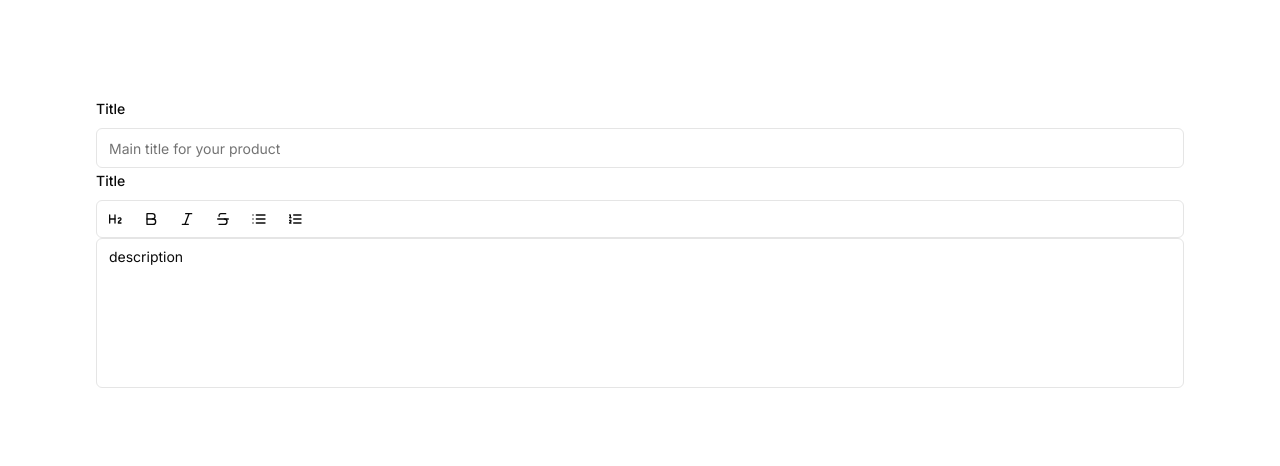
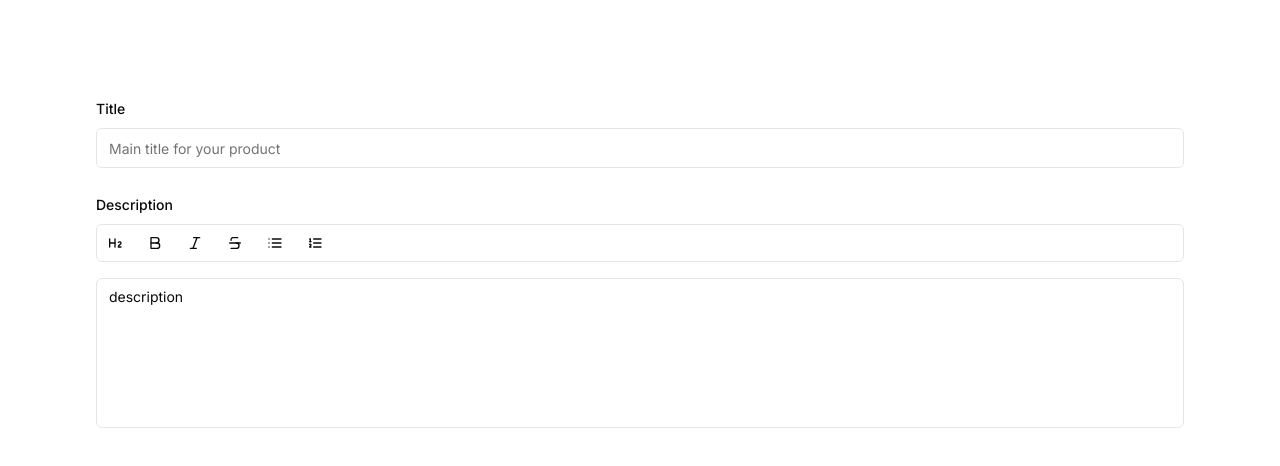
Before and after one commit to Borab2001/Texture, a Next.js app in the folder texture/: page / in a window 1280 px wide. Shown: the top 466 px of the page. Built offline with nearby package versions, Linux system fonts and the light colour scheme.

Commit message:
Styling to toolbar and layout

```diff
--- a/texture/app/page.tsx
+++ b/texture/app/page.tsx
@@ -39,7 +39,7 @@ export default function Home() {
 	return (
 		<main className="p-24">
 			<Form {...form}>
-				<form onSubmit={form.handleSubmit(onSubmit)}>
+				<form onSubmit={form.handleSubmit(onSubmit)} className="flex flex-col gap-6">
 					<FormField
 						control={form.control}
 						name="title"
@@ -58,7 +58,7 @@ export default function Home() {
 						name="description"
 						render={({ field }) => (
 							<FormItem>
-								<FormLabel>Title</FormLabel>
+								<FormLabel>Description</FormLabel>
 								<FormControl>
 									<Tiptap description={field.name} onChange={field.onChange} />
 								</FormControl>
--- a/texture/components/ToolBar.tsx
+++ b/texture/components/ToolBar.tsx
@@ -23,7 +23,7 @@ export function Toolbar({ editor }: Props) {
     }
 
     return (
-        <div className="border border-input bg-transparent rounded-md">
+        <div className="border border-input bg-transparent rounded-md mb-4 flex flex-row gap-1">
             <Toggle
                 size="sm"
                 pressed={editor.isActive("heading")}
--- a/texture/components/ui/Tiptap.tsx
+++ b/texture/components/ui/Tiptap.tsx
@@ -2,6 +2,8 @@
 
 import { useEditor, EditorContent } from "@tiptap/react";
 import StarterKit from "@tiptap/starter-kit";
+import Heading from "@tiptap/extension-heading";
+
 import { Toolbar } from "../ToolBar";
 
 export default function Tiptap({
@@ -12,7 +14,15 @@ export default function Tiptap({
     onChange: (richText: string) => void
 }) {
     const editor = useEditor({
-        extensions: [StarterKit.configure()],
+        extensions: [
+            StarterKit.configure({}),
+            Heading.configure({
+                HTMLAttributes: {
+                    class: "text-xl font-bold",
+                    levels: [2],
+                },
+            }),
+        ],
         content: description,
         editorProps: {
             attributes: {
```
